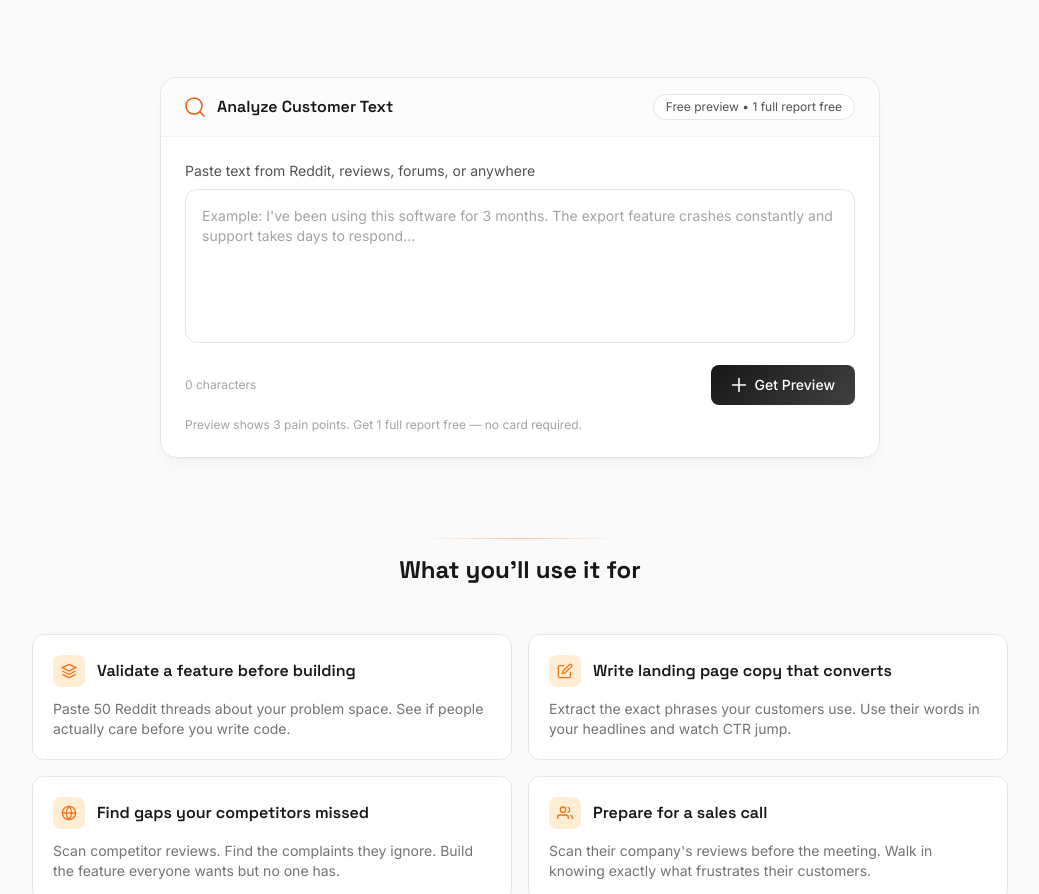
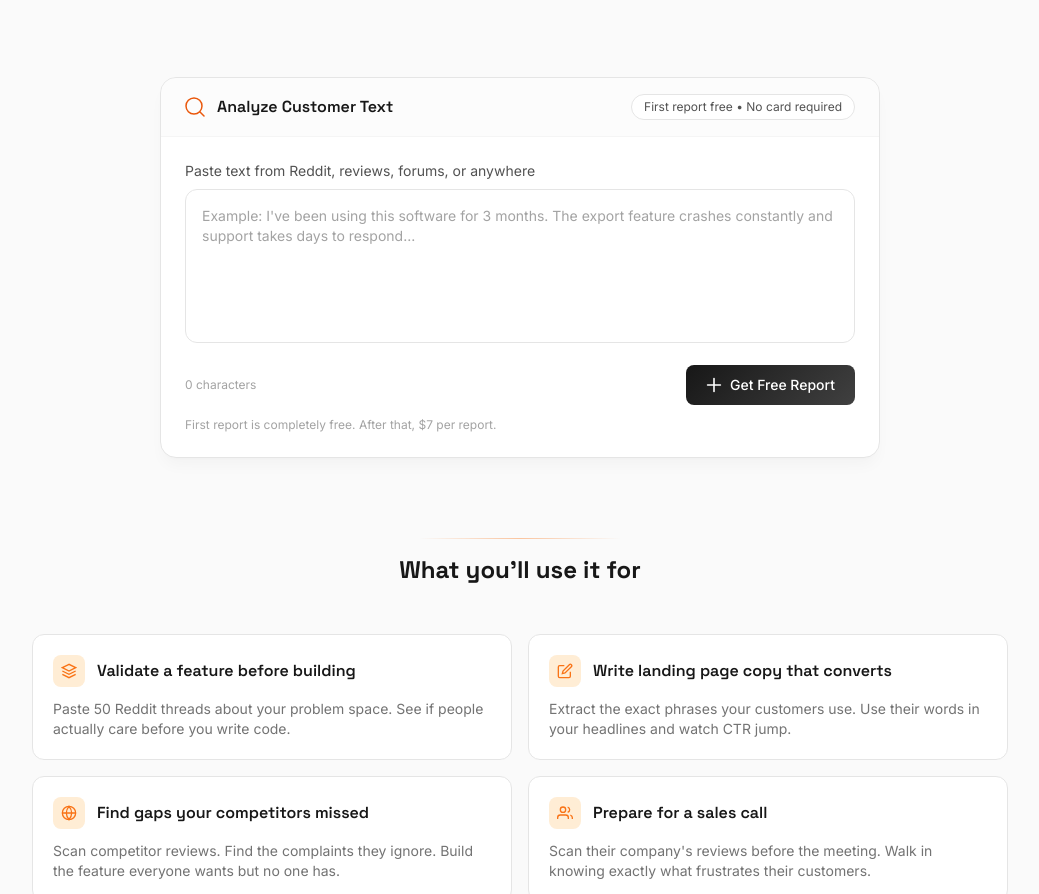
Before and after one commit to hicksdlogan-learn/Painscan, a website: page public/index.html in a window 1280 px wide. Shown: the part 1179-2073 px from the top of the page, without its empty margins (120-1159 px from the left). Drawn offline with nearby package versions, Linux system fonts and the light colour scheme.

Commit message:
Update button and preview text for clarity

```diff
--- a/public/index.html
+++ b/public/index.html
@@ -384,7 +384,7 @@
           <svg width="20" height="20" viewBox="0 0 20 20" fill="none" class="text-scan-600"><circle cx="9" cy="9" r="8" stroke="currentColor" stroke-width="1.5"/><path d="M15 15l4 4" stroke="currentColor" stroke-width="1.5" stroke-linecap="round"/></svg>
           <h2 class="font-display font-semibold text-ink-900">Analyze Customer Text</h2>
         </div>
-        <span class="text-xs bg-white border border-ink-200 text-ink-600 px-3 py-1 rounded-full">Free preview • 1 full report free</span>
+        <span class="text-xs bg-white border border-ink-200 text-ink-600 px-3 py-1 rounded-full">First report free • No card required</span>
       </div>
       <div class="p-6">
         <div id="input-section">
@@ -394,10 +394,10 @@
             <span id="char-count" class="text-xs text-ink-400">0 characters</span>
             <button id="preview-btn" onclick="runPreview()" class="btn-primary px-5 py-2.5 rounded-lg font-medium text-sm flex items-center gap-2">
               <svg width="16" height="16" viewBox="0 0 20 20" fill="none" class="text-white"><path d="M10 2v16M2 10h16" stroke="currentColor" stroke-width="2" stroke-linecap="round"/></svg>
-              Get Preview
+              Get Free Report
             </button>
           </div>
-          <p class="text-xs text-ink-400 mt-3">Preview shows 3 pain points. Get 1 full report free — no card required.</p>
+          <p class="text-xs text-ink-400 mt-3">First report is completely free. After that, $7 per report.</p>
         </div>
 
         <div id="loading-section" class="hidden text-center py-12">
```
